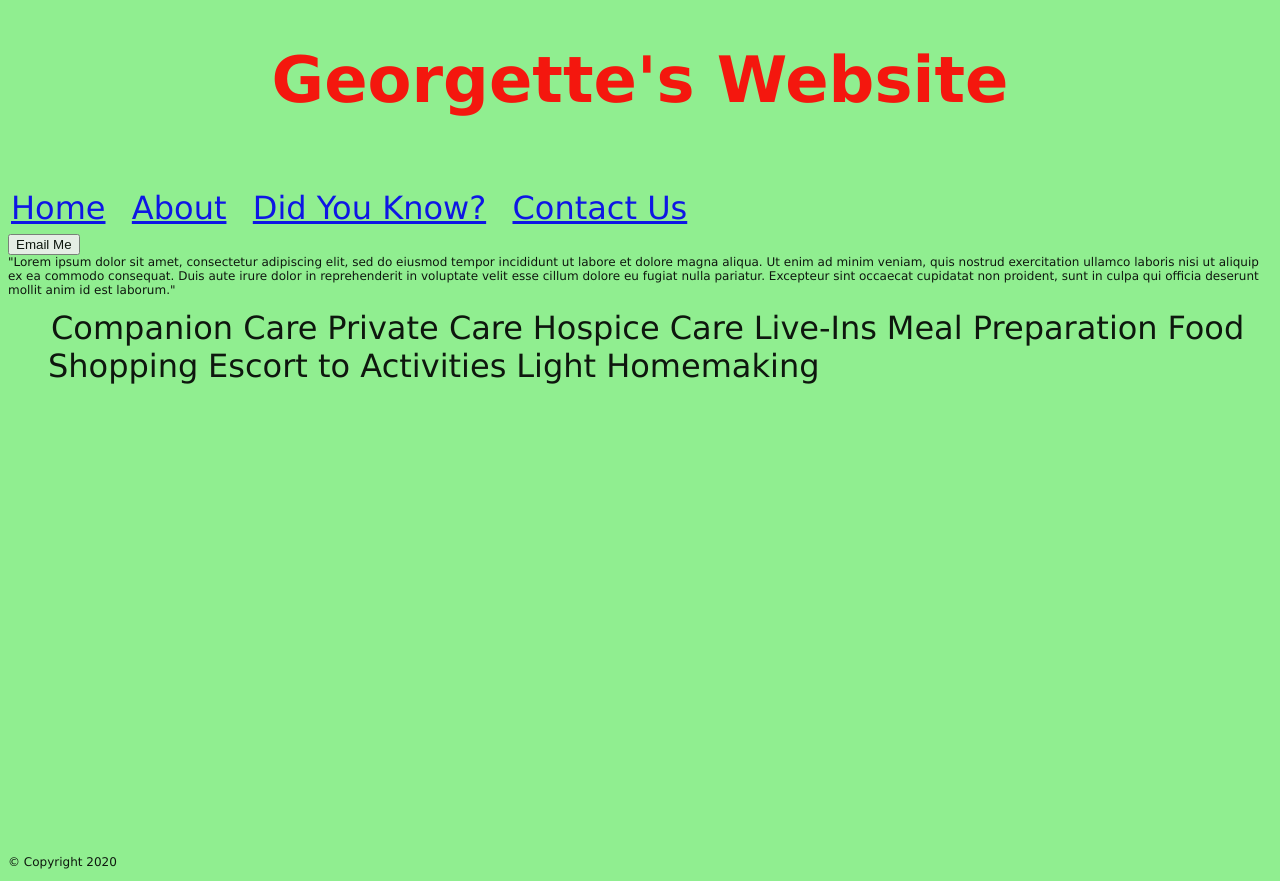
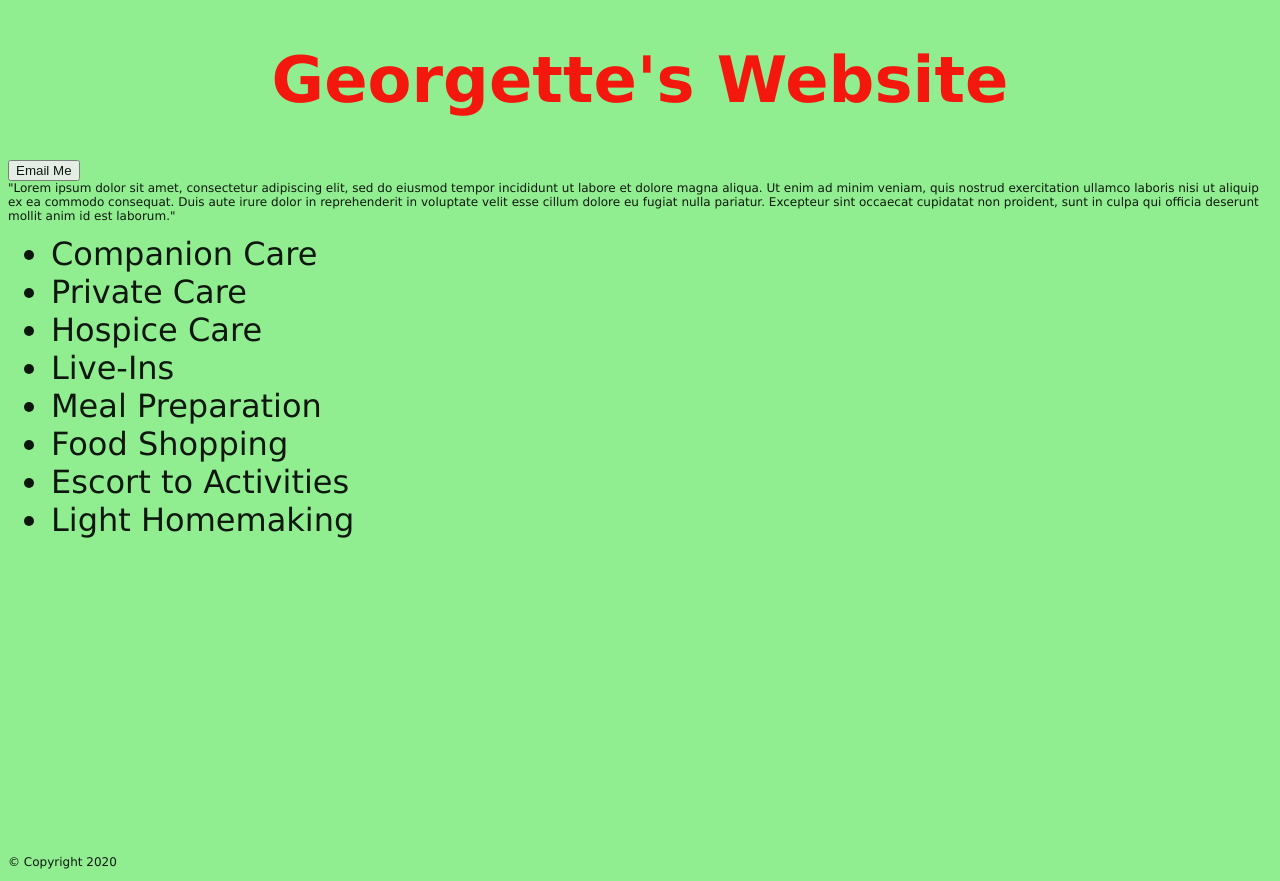
Before and after one commit to craigsw86/Georgette, a plain HTML site: page index.html in a window 1280 px wide. Drawn offline with Linux system fonts and the light colour scheme.

Commit message:
Add files via upload

```diff
--- a/index.html
+++ b/index.html
@@ -20,12 +20,12 @@
       <div id="content-wrap">
         <div id="header"></div>
         <h1>Georgette's Website</h1>
-        <div id="topnav">
+        <!-- <div id="topnav">
           <li><a href="#" class="on">Home</a></li>
           <li><a href="#">About</a></li>
           <li><a href="#">Did You Know?</a></li>
           <li><a href="#">Contact Us</a></li>
-        </div>
+        </div> -->
         <div id="contactButton">
           <a href="mailto:georgette@whatever.com"
             ><button type="button">Email Me</button></a
--- a/styles.css
+++ b/styles.css
@@ -29,7 +29,6 @@ h1 {
 }
 
 li {
-  display: inline;
   font-size: 32px;
   margin: 0px 3px;
 }
```
